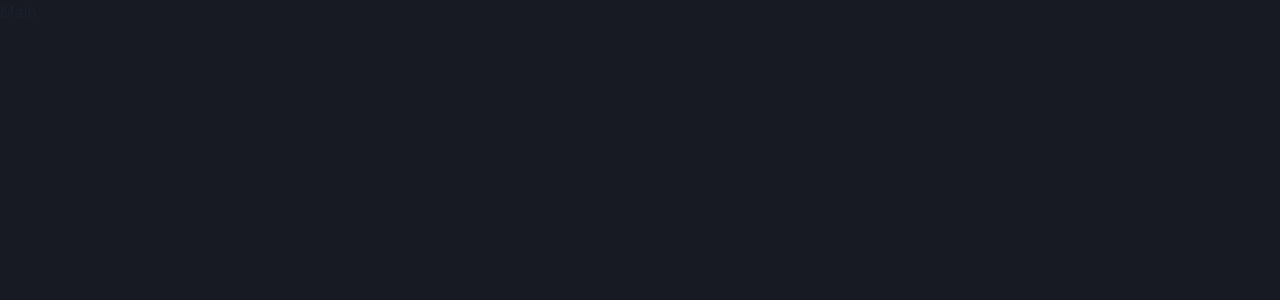
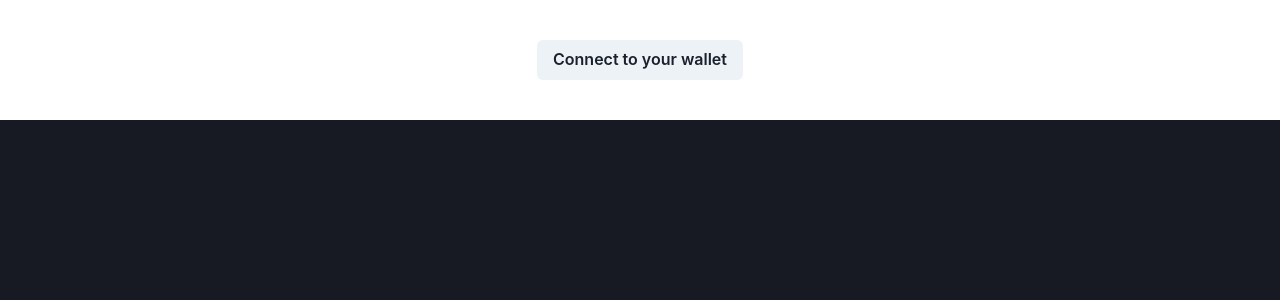
Before and after one commit to eufelipe/login-metamask-nextjs, a Next.js app: page / in a window 1280 px wide. Shown: the top 300 px of the page. Built offline with nearby package versions, Linux system fonts and the light colour scheme.

Commit message:
chore: add ConnectButton

```diff
--- /dev/null
+++ b/src/components/ConnectButton.tsx
@@ -0,0 +1,7 @@
+import { Button } from "@chakra-ui/react";
+
+function ConnectButton() {
+  return <Button>Connect to your wallet</Button>;
+}
+
+export { ConnectButton };
--- a/src/pages/index.js
+++ /dev/null
@@ -1,3 +0,0 @@
-export default function Main() {
-  return <h2>Main</h2>;
-}
--- /dev/null
+++ b/src/pages/index.tsx
@@ -0,0 +1,10 @@
+import { Flex } from "@chakra-ui/react";
+import { ConnectButton } from "@components/ConnectButton";
+
+export default function Main() {
+  return (
+    <Flex justify="center" alignItems="center" bg="white" p="10">
+      <ConnectButton />
+    </Flex>
+  );
+}
--- a/tsconfig.json
+++ b/tsconfig.json
@@ -17,6 +17,7 @@
     "baseUrl": ".",
     "paths": {
       "@pages/*": ["src/pages/*"],
+      "@components/*": ["src/components/*"],
       "@styles/*": ["src/styles/*"]
     }
   },
```
